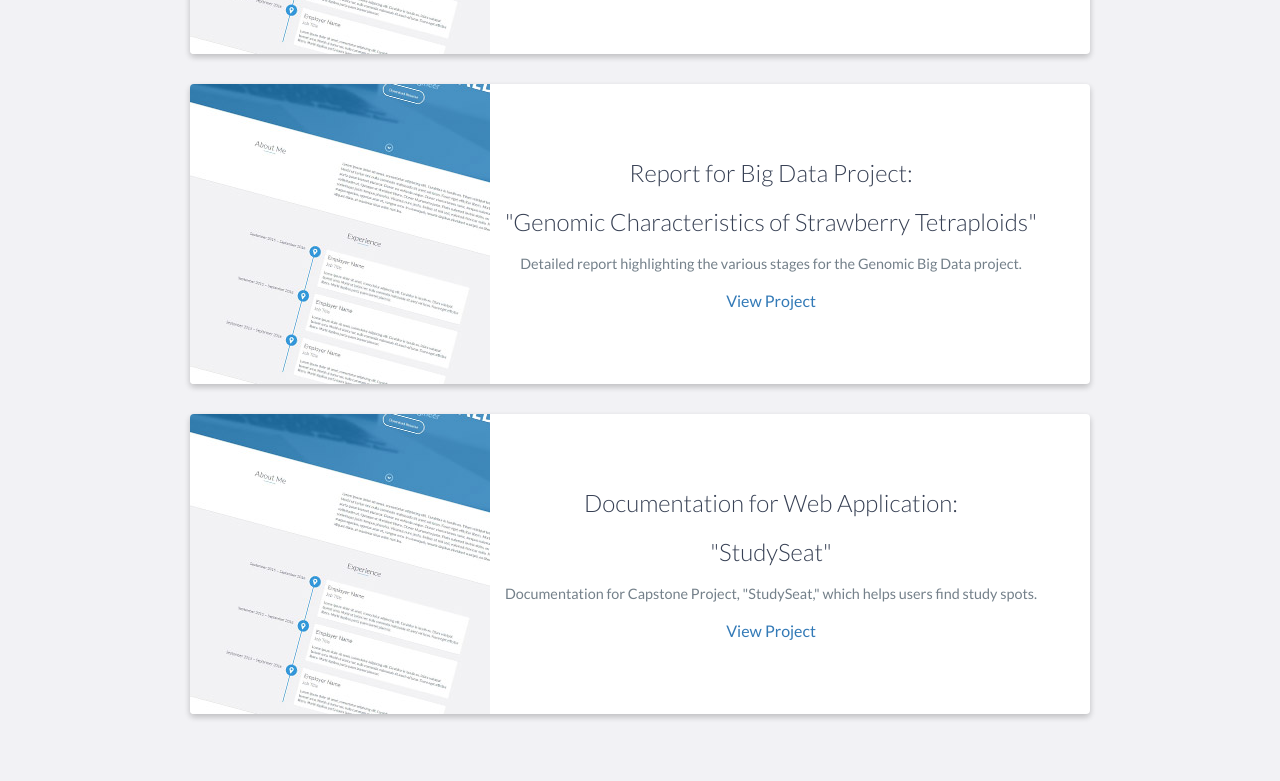
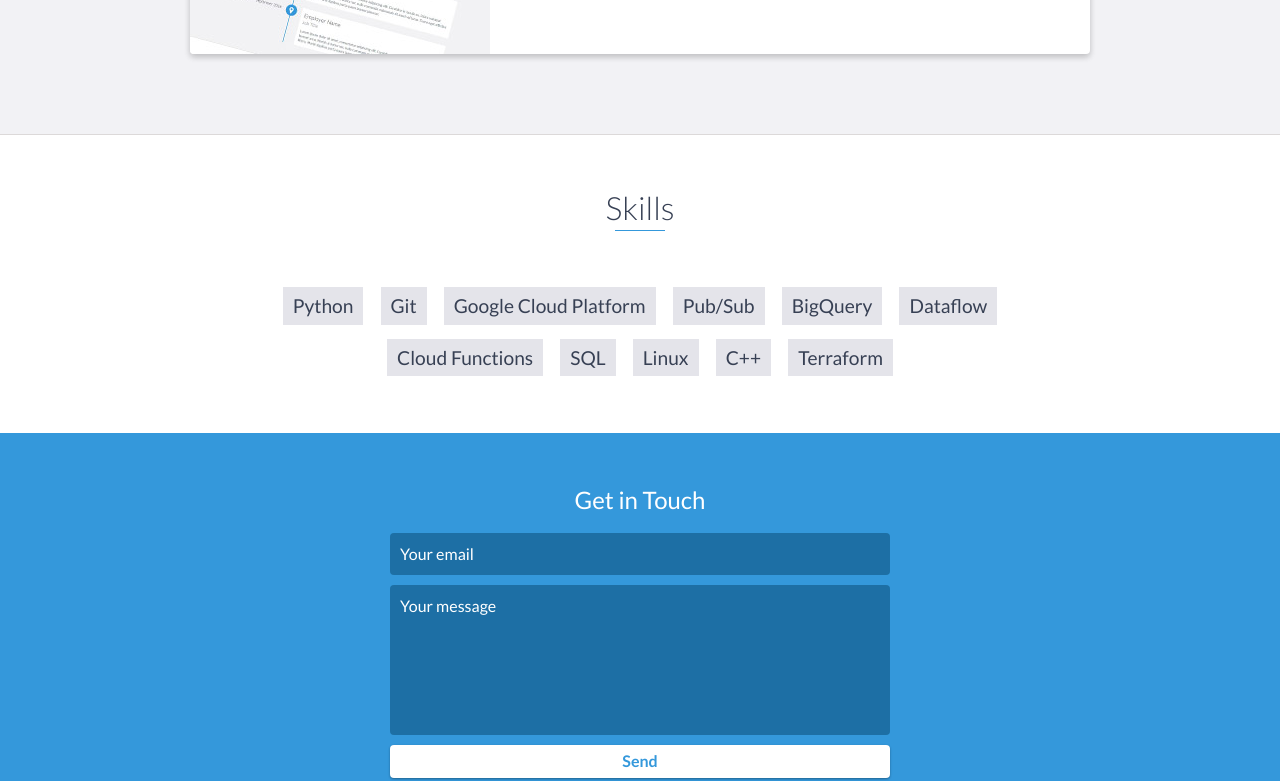
Before and after one commit to JohnYoon13/JohnYoon13.github.io, a website: page index.html in a window 1280 px wide. Shown: the part 3579-4360 px from the top of the page. Drawn offline with nearby package versions, Linux system fonts and the light colour scheme.

Commit message:
updated portfolio

```diff
--- a/index.html
+++ b/index.html
@@ -185,41 +185,7 @@
                     </div>
                     <!-- End .project-info -->
                 </div>
-                <!-- End .project -->
 
-                <div class="project shadow-large">
-                    <div class="project-image">
-                        <img src="images/project.jpg" />
-                    </div>
-                    <!-- End .project-image -->
-                    <div class="project-info">
-                        <h3>Report for Big Data Project:</h3>
-                        <h3>"Genomic Characteristics of Strawberry Tetraploids"</h3>
-                        <p>
-                            Detailed report highlighting the various stages for the Genomic Big Data project.
-                        </p>
-                        <a href="https://github.com/JohnYoon13/Genomics/blob/master/genomics.md">View Project</a>
-                    </div>
-                    <!-- End .project-info -->
-                </div>
-                <!-- End .project -->
-
-                <div class="project shadow-large">
-                    <div class="project-image">
-                        <img src="images/project.jpg" />
-                    </div>
-                    <!-- End .project-image -->
-                    <div class="project-info">
-                        <h3>Documentation for Web Application:</h3>
-                        <h3>"StudySeat"</h3>
-                        <p>
-                            Documentation for Capstone Project, "StudySeat," which helps users find study spots.
-                        </p>
-                        <a href="https://github.com/JohnYoon13/StudySeat/blob/master/studyseat.md">View Project</a>
-                    </div>
-                    <!-- End .project-info -->
-                </div>
-                <!-- End .project -->
             </div>
         </div>
     </div>
```
